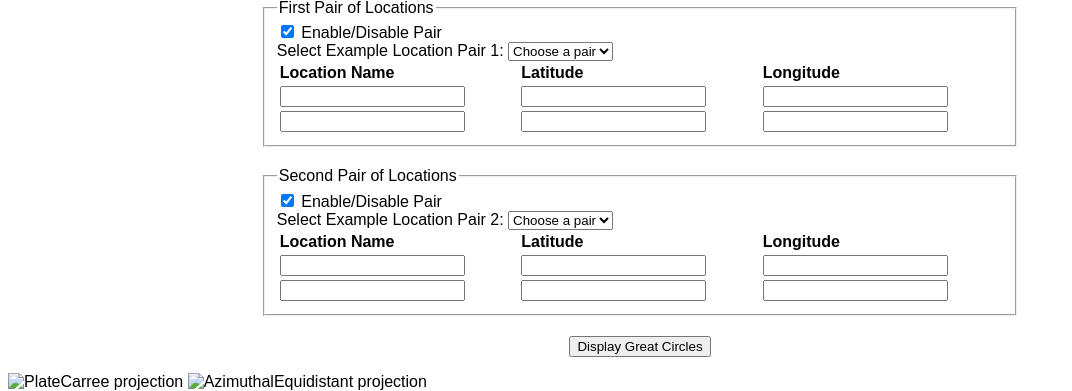
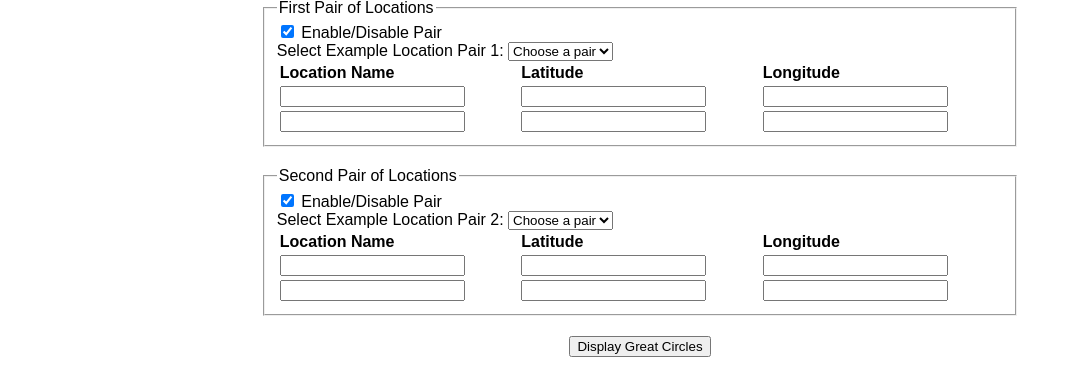
Before and after one commit to zartyblartfast/GreatCircle_MapProjections, a Flask app: template templates/index.html in a window 1280 px wide. Shown: the part 151-542 px from the top of the page, without its empty margins (0-1072 px from the left). After the commit the page ends 508 px from the top, so only its background shows below. Run offline with Flask 3, Linux system fonts and the light colour scheme; the template is opened without the code that fills it, so the values that code supplies are empty; a map, chart or similar area stays blank; parts of the project's set-up code (start-up, migrations or seed data) failed here and were passed over.

Commit message:
Update index.html

```diff
--- a/templates/index.html
+++ b/templates/index.html
@@ -79,8 +79,8 @@
     </form>
 
     <!-- Add the img tags here -->
-    <img src="" alt="PlateCarree projection" id="mapImage1">
-    <img src="" alt="AzimuthalEquidistant projection" id="mapImage2">
+    <img src="" alt="PlateCarree projection" id="mapImage1" style="display: none;">
+    <img src="" alt="AzimuthalEquidistant projection" id="mapImage2" style="display: none;">
 
     <div id="mapProjection1"></div>
     <div id="mapProjection2"></div>
@@ -120,7 +120,6 @@
         });
 </script>
 <script>
-    $(document).ready(function() {
     $('#locationsForm').on('submit', function(e) {
         e.preventDefault();
 
@@ -137,8 +136,8 @@
                 if (data.error) {
                     alert(data.error);
                 } else {
-                        $('#mapImage1').attr('src', '/static/images/' + data.filename_plate_carree);
-                        $('#mapImage2').attr('src', '/static/images/' + data.filename_azimuthal_equidistant);
+                    $('#mapImage1').attr('src', '/static/images/' + data.filename_plate_carree).show();
+                    $('#mapImage2').attr('src', '/static/images/' + data.filename_azimuthal_equidistant).show();
                 }
             },
             error: function(jqXHR, textStatus, errorThrown) {
@@ -150,7 +149,6 @@
             }
         });
     });
-    });
 </script>
 <script src="{{ url_for('static', filename='script.js') }}"></script>
 </body>
```
Lines whose indentation alone changed are shown as unchanged.
